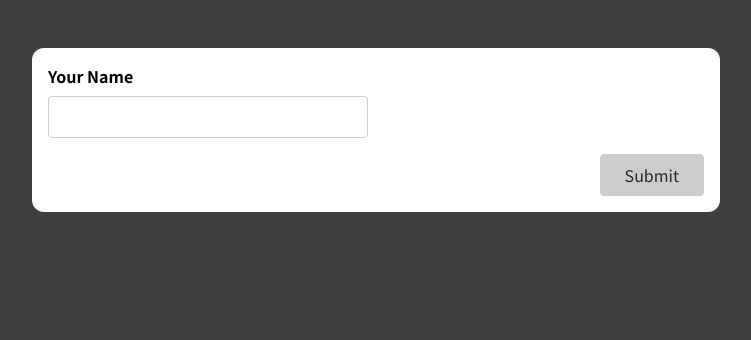
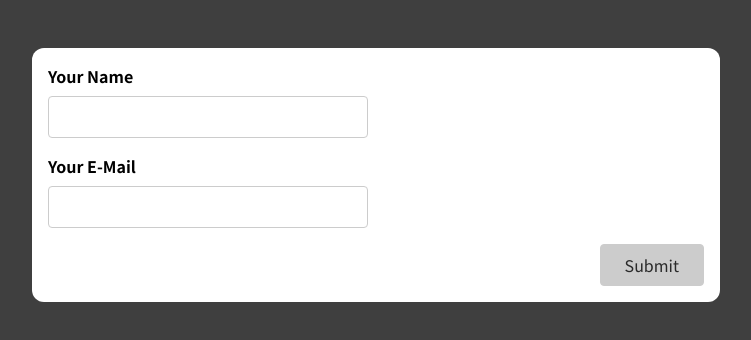
Before and after one commit to kjh-busan/09-react-form-input, a React (Create React App) app: page / in a window 1280 px wide. Shown: the top 340 px of the page, without its empty margins (264-1015 px from the left). Built offline with nearby package versions, Linux system fonts and the light colour scheme.

Commit message:
feat: add e-mail input form

```diff
--- a/src/components/SimpleInput.js
+++ b/src/components/SimpleInput.js
@@ -54,6 +54,19 @@ const SimpleInput = (props) => {
         />
         {nameInputIsInvalid && <p className="error-text">Name is not empty.</p>}
       </div>
+      <div className={nameInputCllasses}>
+        <label htmlFor="name">Your E-Mail</label>
+        <input
+          type="email"
+          id="email"
+          onChange={nameInputChangeHandler}
+          onBlur={nameInputBlurHandler}
+          value={enteredName}
+        />
+        {nameInputIsInvalid && (
+          <p className="error-text">E-Mail is not empty.</p>
+        )}
+      </div>
       <div className="form-actions">
         <button disabled={!formIsValid}>Submit</button>
       </div>
```
